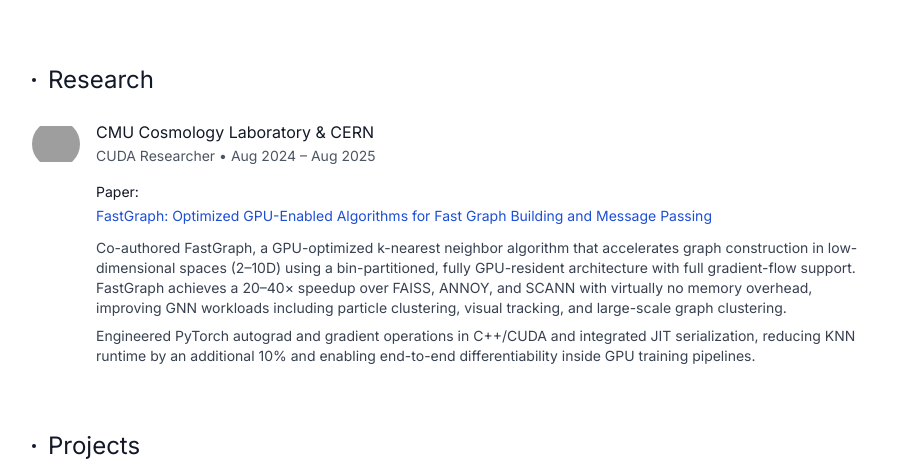
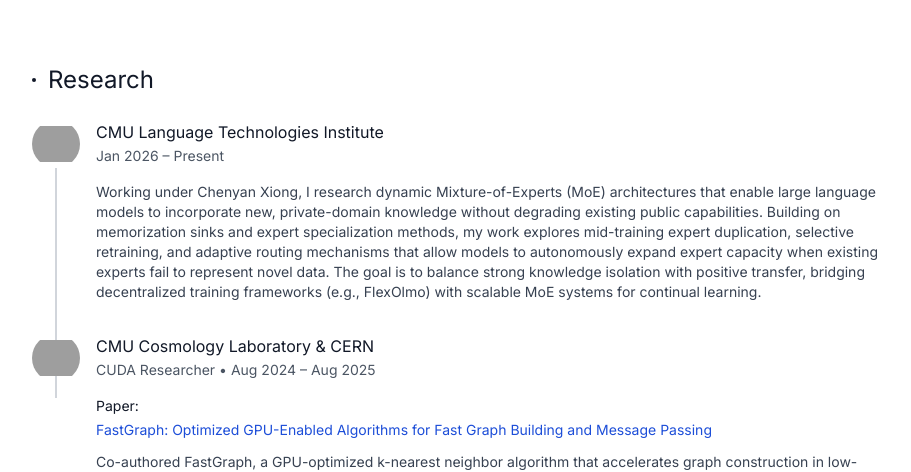
Before and after one commit to AgarwalAarush/aarushagarwal, a Next.js app: page / in a window 1280 px wide. Shown: the part 748-1220 px from the top of the page, without its empty margins (184-1095 px from the left). Built offline with nearby package versions, Linux system fonts and the light colour scheme; grey boxes are pictures that could not be loaded.

Commit message:
added lti moe research

```diff
--- a/src/components/TimelineItem.js
+++ b/src/components/TimelineItem.js
@@ -10,6 +10,8 @@
     description,
     isLast = false
 }) {
+    const hasRole = Boolean(role);
+
     return (
         <div className="relative">
             <div className="flex gap-4">
@@ -42,7 +44,7 @@
                             {company}
                         </h3>
                         <p className="text-sm text-gray-600 dark:text-gray-400 mt-0.5">
-                            {role} • {period}
+                            {hasRole ? `${role} • ${period}` : period}
                         </p>
                     </div>
 
--- a/src/content/projects/Medicly.md
+++ b/src/content/projects/Medicly.md
@@ -5,7 +5,7 @@
 demo: "https://www.medicly.dev/"
 image: "/images/medicly/demo.jpeg"
 icon: "/images/medicly/medicly-icon.png"
-ranking: 4
+ranking:
 technologies:
   - MediaPipe
   - BioDigital Human
--- a/src/pages/index.js
+++ b/src/pages/index.js
@@ -166,6 +166,18 @@
                     </div>
                     <div>
                         <TimelineItem
+                            icon="/images/moe-research/lti-logo.png"
+                            iconAlt="CMU Language Technologies Institute"
+                            company="CMU Language Technologies Institute"
+                            role=""
+                            period="Jan 2026 – Present"
+                            description={
+                                <p>
+                                    Working under Chenyan Xiong, I research dynamic Mixture-of-Experts (MoE) architectures that enable large language models to incorporate new, private-domain knowledge without degrading existing public capabilities. Building on memorization sinks and expert specialization methods, my work explores mid-training expert duplication, selective retraining, and adaptive routing mechanisms that allow models to autonomously expand expert capacity when existing experts fail to represent novel data. The goal is to balance strong knowledge isolation with positive transfer, bridging decentralized training frameworks (e.g., FlexOlmo) with scalable MoE systems for continual learning.
+                                </p>
+                            }
+                        />
+                        <TimelineItem
                             icon="/images/cern.png"
                             iconAlt="CERN"
                             company="CMU Cosmology Laboratory & CERN"
```
